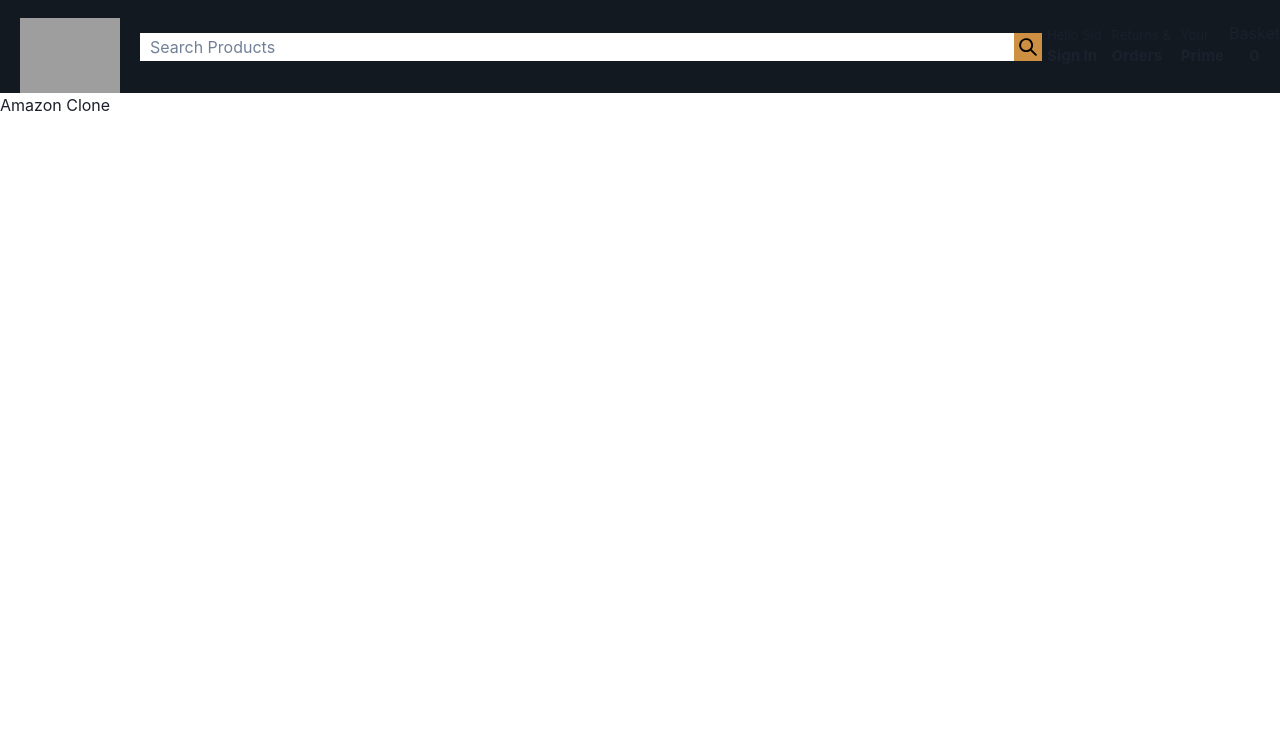
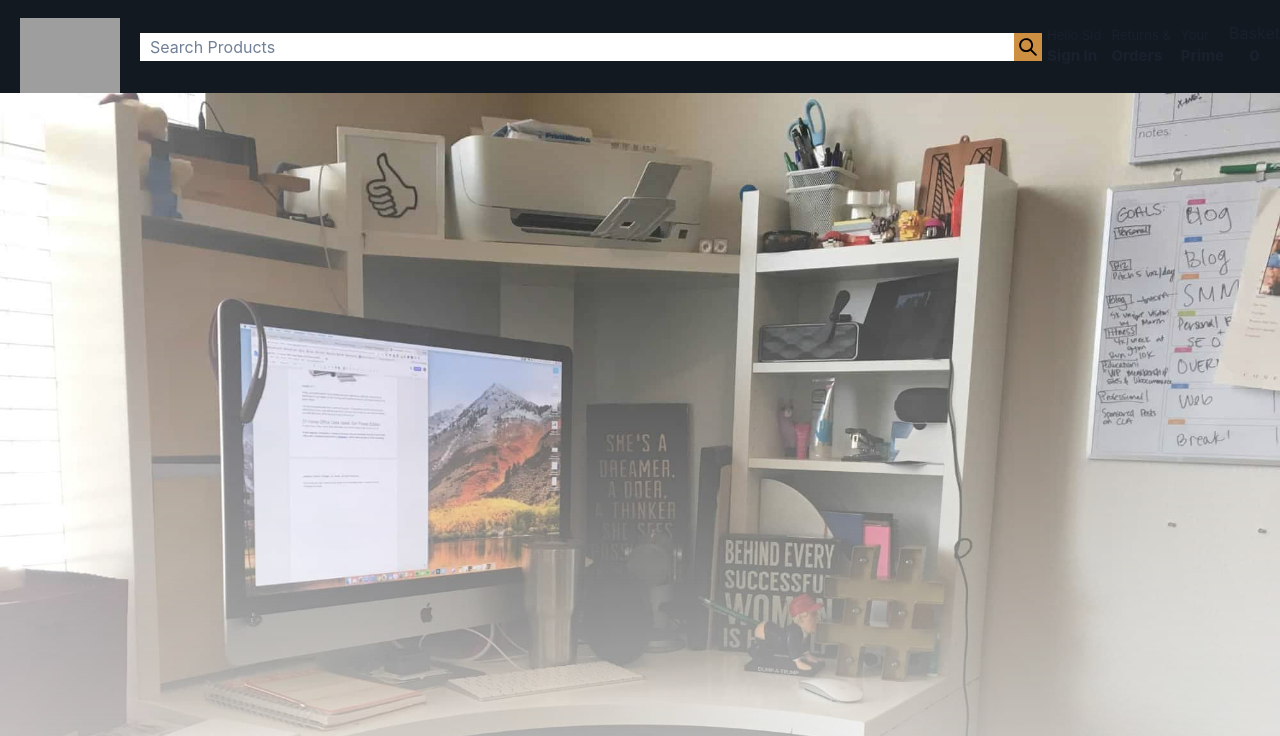
Before and after one commit to OfficialSiddharthBisht/amazon-clone, a React (Create React App) app: page / in a window 1280 px wide. Shown: the top 736 px of the page. Built offline with nearby package versions, Linux system fonts and the light colour scheme; grey boxes are pictures that could not be loaded.

Commit message:
Builing banner done

```diff
--- a/src/components/Home.jsx
+++ b/src/components/Home.jsx
@@ -1,12 +1,12 @@
 import React from 'react'
+import "../styling/home.css";
+// components import
 
-// components header
-import Header from './Header';
 
 const Home = () => {
   return (
-    <div>
-        <h1>Amazon Clone</h1>
+    <div className='home'>
+        <img className='home_image' src="./amazonafter.jpg" alt="" />
     </div>
   )
 }
--- /dev/null
+++ b/src/styling/home.css
@@ -0,0 +1,4 @@
+.home_image{
+    width: 100%;
+    mask-image: linear-gradient(to bottom ,rgba(0,0,0,1),rgba(0,0,0,0));
+}
```
Also changed, not shown: public/amazonafter.jpg (added).
